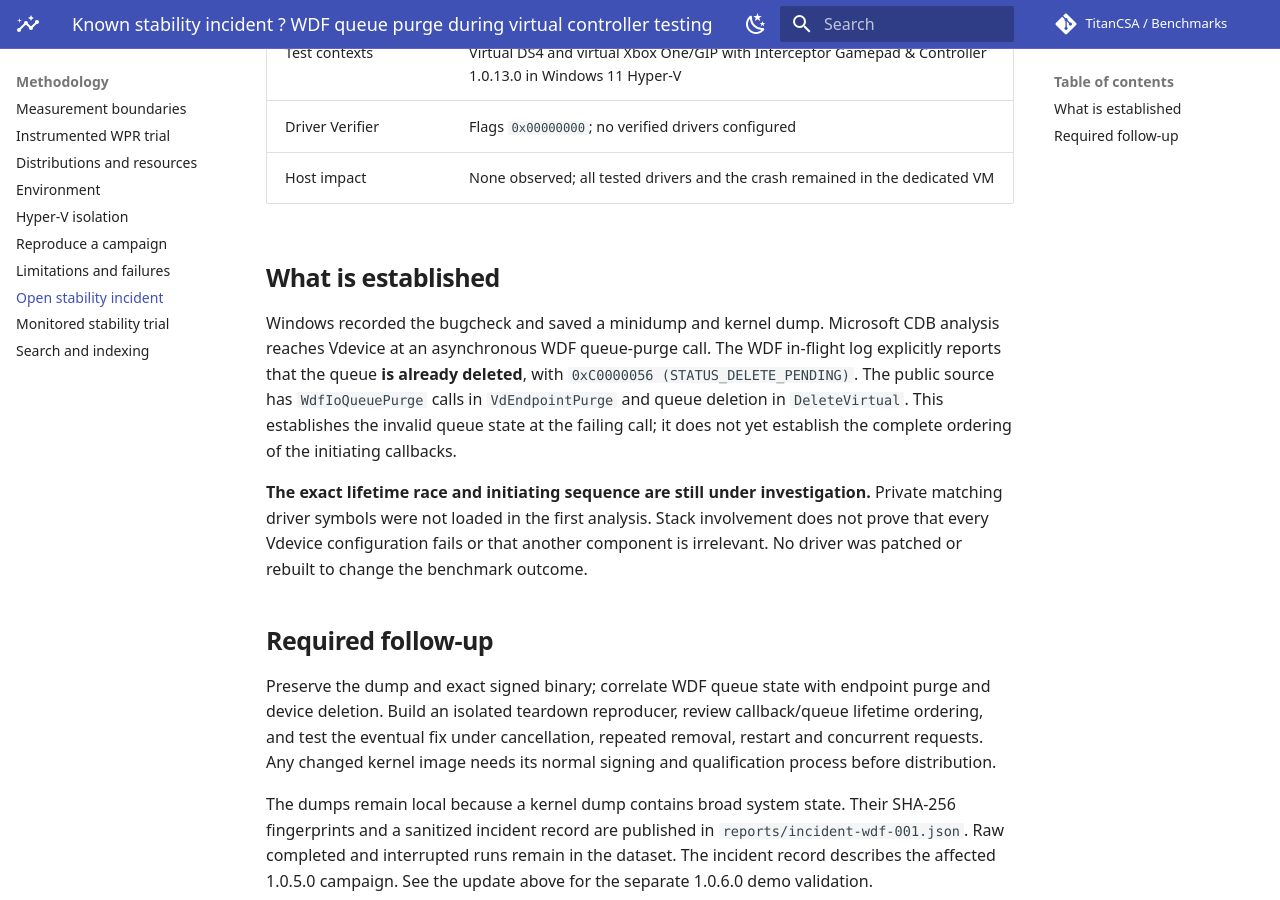
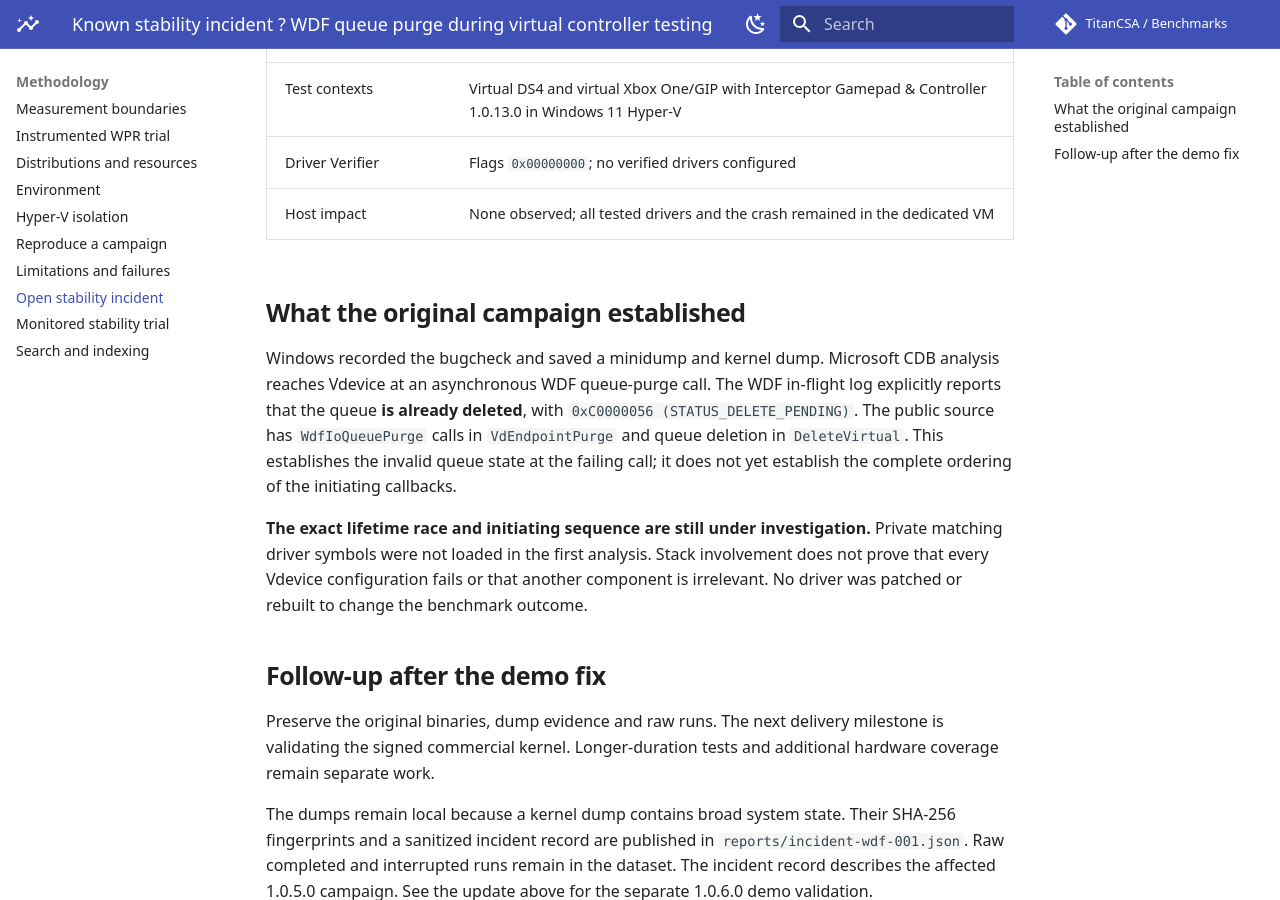
Before and after one commit to TitanCSA/TitanCSA-Benchmarks, an MkDocs documentation site: the page built from docs/methodology/incident-wdf-001.md, in a window 1280 px wide and 900 px high, scrolled down 790 px. Built offline with MkDocs 1.6.1 and Material for MkDocs 9.7.7, drawn with Linux system fonts in a browser that asks for light colours; comment, search, counter and statistics services are not loaded; some of the changed text lies outside the part shown.

Commit message:
Record Vdevice signed demo teardown fix in public benchmark docs

```diff
--- a/docs/methodology/incident-wdf-001.md
+++ b/docs/methodology/incident-wdf-001.md
@@ -2,7 +2,7 @@
 title: Known stability incident ? WDF queue purge during virtual controller testing
 description: An evidence record of a Windows WDF bugcheck observed in the dedicated VM, including driver hash, queue state and unresolved initiating cause.
 ---
-# WDF-001: stability qualification is incomplete
+# WDF-001: signed demo fix and commercial qualification
 
 **23 November 2026 update.** The [Microsoft-signed Vdevice 1.0.6.0 demo](https://github.com/TitanCSA/Vdevice/releases/tag/v1.0.6.0-demo) includes a queue-lifetime fix. Separate Windows 11 Hyper-V tests with Secure Boot enabled passed 100 create/delete cycles, 100 early owner-close cycles, and ten rounds of the five device examples. The controller filter service was running, the guest stayed on the same boot and no bugcheck was recorded. The commercial package update is pending. See the [qualification scope and delivery status](https://github.com/TitanCSA/Vdevice/issues/1). The original 1.0.5.0 benchmark results below remain historical evidence.
 
@@ -17,14 +17,14 @@ description: An evidence record of a Windows WDF bugcheck observed in the dedica
 | Driver Verifier | Flags `0x00000000`; no verified drivers configured |
 | Host impact | None observed; all tested drivers and the crash remained in the dedicated VM |
 
-## What is established
+## What the original campaign established
 
 Windows recorded the bugcheck and saved a minidump and kernel dump. Microsoft CDB analysis reaches Vdevice at an asynchronous WDF queue-purge call. The WDF in-flight log explicitly reports that the queue **is already deleted**, with `0xC0000056 (STATUS_DELETE_PENDING)`. The public source has `WdfIoQueuePurge` calls in `VdEndpointPurge` and queue deletion in `DeleteVirtual`. This establishes the invalid queue state at the failing call; it does not yet establish the complete ordering of the initiating callbacks.
 
 **The exact lifetime race and initiating sequence are still under investigation.** Private matching driver symbols were not loaded in the first analysis. Stack involvement does not prove that every Vdevice configuration fails or that another component is irrelevant. No driver was patched or rebuilt to change the benchmark outcome.
 
-## Required follow-up
+## Follow-up after the demo fix
 
-Preserve the dump and exact signed binary; correlate WDF queue state with endpoint purge and device deletion. Build an isolated teardown reproducer, review callback/queue lifetime ordering, and test the eventual fix under cancellation, repeated removal, restart and concurrent requests. Any changed kernel image needs its normal signing and qualification process before distribution.
+Preserve the original binaries, dump evidence and raw runs. The next delivery milestone is validating the signed commercial kernel. Longer-duration tests and additional hardware coverage remain separate work.
 
 The dumps remain local because a kernel dump contains broad system state. Their SHA-256 fingerprints and a sanitized incident record are published in `reports/incident-wdf-001.json`. Raw completed and interrupted runs remain in the dataset. The incident record describes the affected 1.0.5.0 campaign. See the update above for the separate 1.0.6.0 demo validation.
```
Also changed, not shown: README.md (+2 -2 lines), docs/index.md (+3 -3 lines), docs/methodology/limitations.md (+1 -1 lines), docs/methodology/stability.md (+1 -1 lines).
